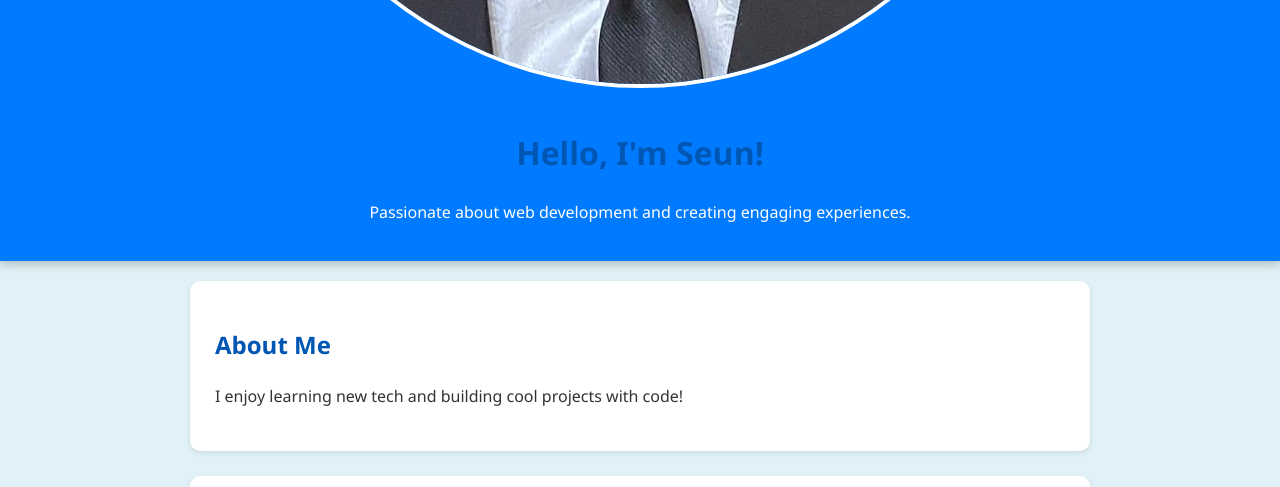
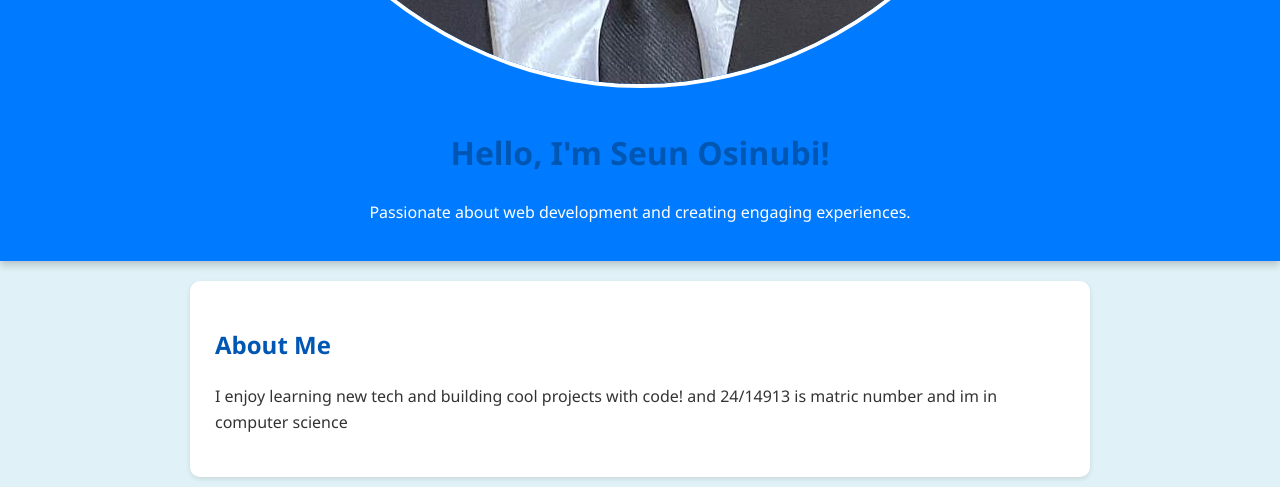
Before and after one commit to seunttw/Mydynamicportfoli, a plain HTML site: page index.html in a window 1280 px wide. Shown: the part 1020-1507 px from the top of the page. Drawn offline with Linux system fonts and the light colour scheme; no server answers.

Commit message:
Update index.html

```diff
--- a/index.html
+++ b/index.html
@@ -9,14 +9,14 @@
 <body>
     <header>
         <img src="Media/seun.jpeg" alt="Seun's Profile" id="profile-img" />
-        <h1>Hello, I'm Seun!</h1>
+        <h1>Hello, I'm Seun Osinubi!</h1>
         <p>Passionate about web development and creating engaging experiences.</p>
     </header>
 
     <main>
         <section id="about">
             <h2>About Me</h2>
-            <p>I enjoy learning new tech and building cool projects with code!</p>
+            <p>I enjoy learning new tech and building cool projects with code! and 24/14913 is matric number and im in computer science</p>
         </section>
 
         <section id="multimedia-showcase">
```
